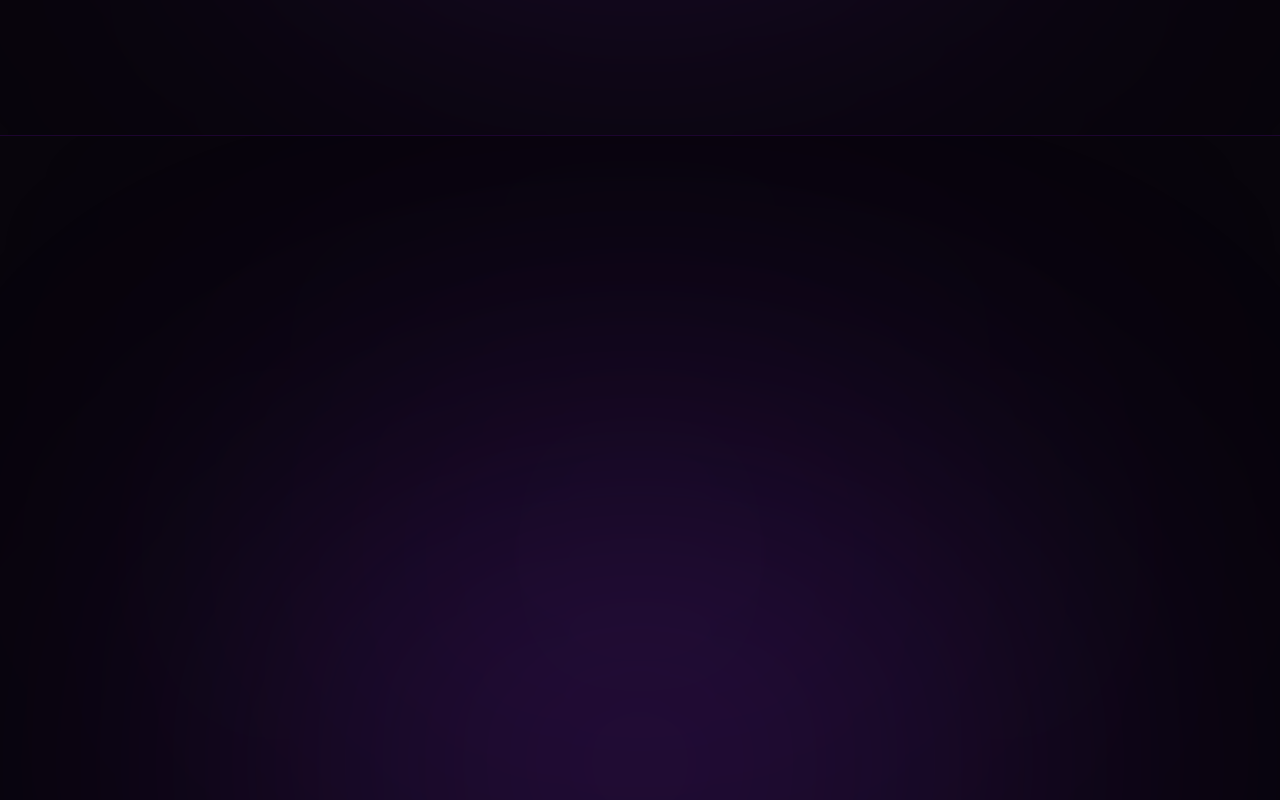
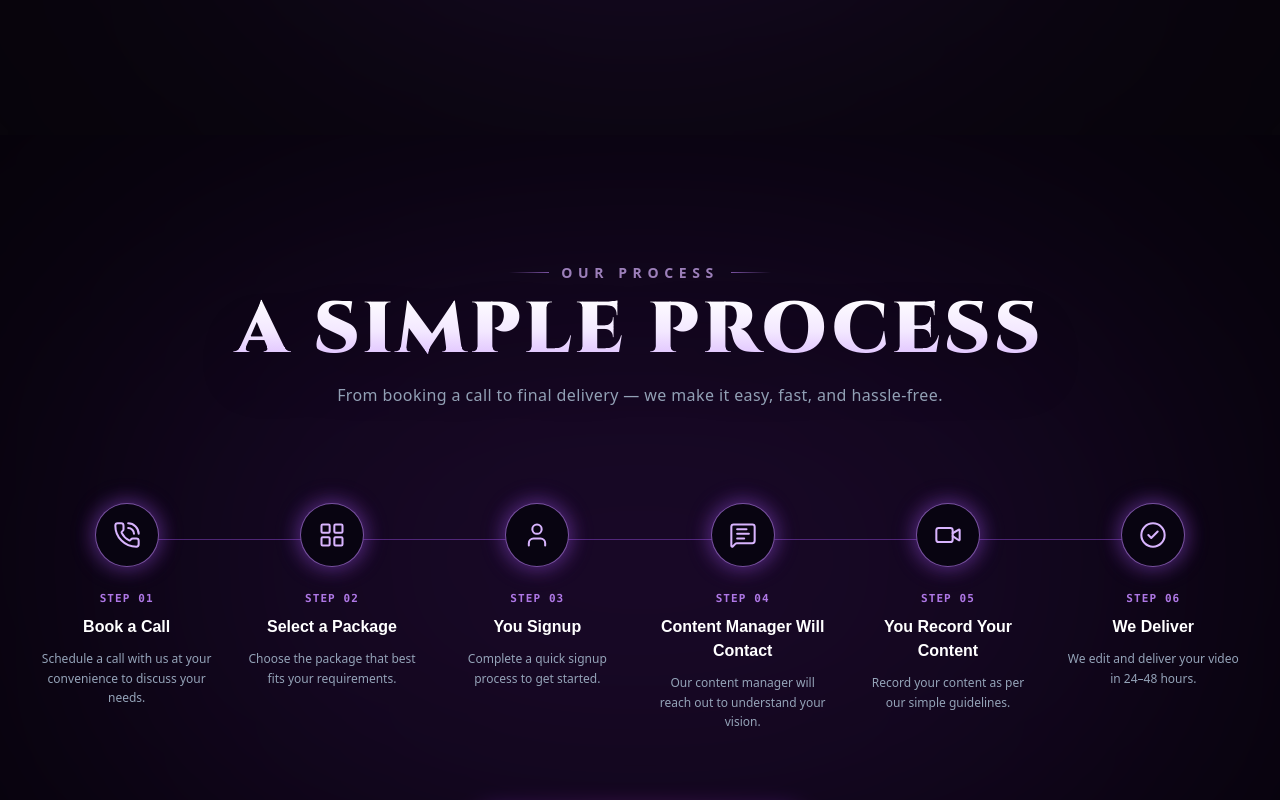
Before and after one commit to syedalsudes/digitalxt, a Next.js app: page / in a window 1280 px wide. Shown: the part 4980-5780 px from the top of the page. Built offline with nearby package versions, Linux system fonts and the light colour scheme.

Commit message:
Comment out FAQSection in page.tsx
Comment out FAQSection component in page.tsx

```diff
--- a/src/app/page.tsx
+++ b/src/app/page.tsx
@@ -16,7 +16,7 @@ export default function Home() {
       <FullScreenServices />
       <OurWorkSection />
       <VideoTestimonials />
-      <FAQSection />
+      {/* <FAQSection /> */}
       <ProcessSection />
       {/* <PricingSection /> */}
       <BookingSection />
```
